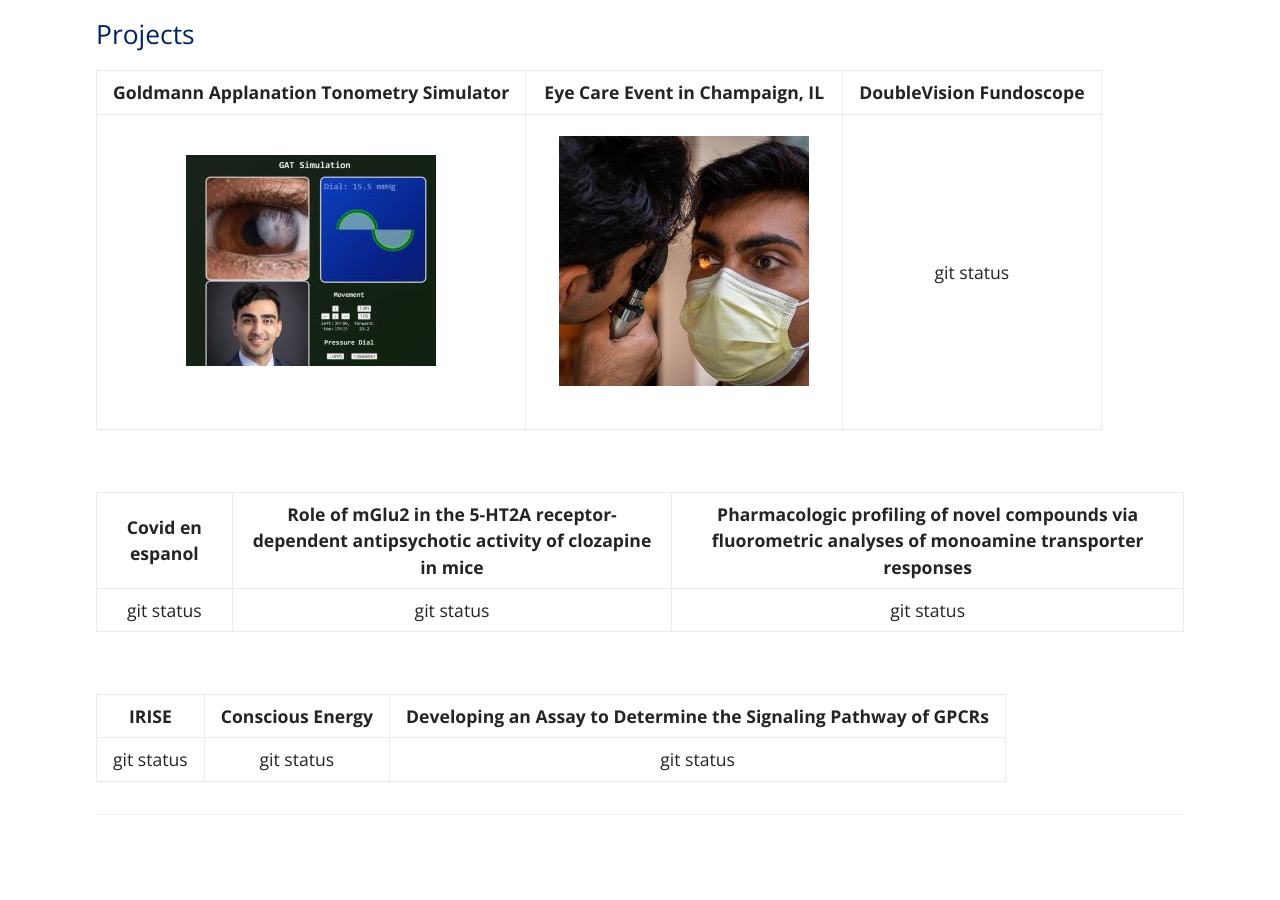
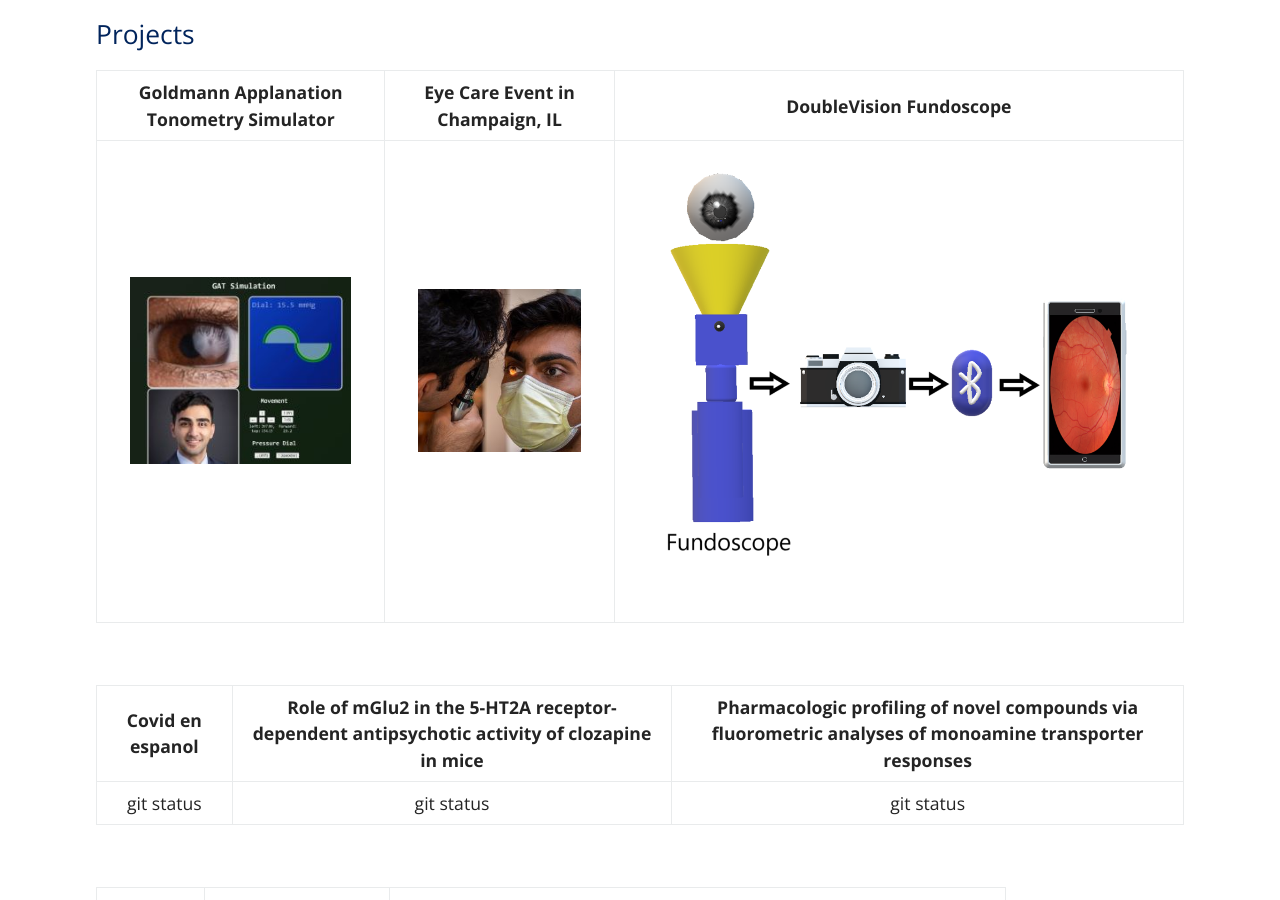
Before and after one commit to EyeCanDoIt/EyeCanDoIt.github.io, a Jekyll site: the page built from index.md, in a window 1280 px wide and 900 px high, scrolled down 1364 px. Built offline with Jekyll 4.4.1, drawn with Linux system fonts in a browser that asks for light colours; before the commit the page ends 2243 px from its top, so only the background shows below that.

Commit message:
Update index.md

```diff
--- a/index.md
+++ b/index.md
@@ -42,7 +42,7 @@ Virginia Commonwealth University (VCU), Richmond, VA		&nbsp;&nbsp;&nbsp;&nbsp;&n
 
 | **Goldmann Applanation Tonometry Simulator** | Eye Care Event in Champaign, IL | DoubleVision Fundoscope |
 |     :---:      |     :---:      |     :---:      |
-|  <a href="gat" class="btn" style="color:#E0E0E0"><img src="https://EyeCanDoIt.github.io/Images/GAT.jpg" alt="https://EyeCanDoIt.github.io/Images/GAT.jpg" loading="lazy"></a>   | <a href="gat" class="btn" style="color:#E0E0E0"><img src="https://EyeCanDoIt.github.io/Images/campana.jpg" alt="https://EyeCanDoIt.github.io/Images/campana.jpg" loading="lazy"></a>      | git status    |
+|  <a href="gat" class="btn" style="color:#E0E0E0"><img src="https://EyeCanDoIt.github.io/Images/GAT.jpg" alt="https://EyeCanDoIt.github.io/Images/GAT.jpg" loading="lazy"></a>   | <a href="gat" class="btn" style="color:#E0E0E0"><img src="https://EyeCanDoIt.github.io/Images/campana.jpg" alt="https://EyeCanDoIt.github.io/Images/campana.jpg" loading="lazy"></a>      |  <a href="gat" class="btn" style="color:#E0E0E0"><img src="https://EyeCanDoIt.github.io/Images/doublevision2.png" alt="https://EyeCanDoIt.github.io/Images/doublevision2.png" loading="lazy"></a>    |
 
 <br>
 
```
